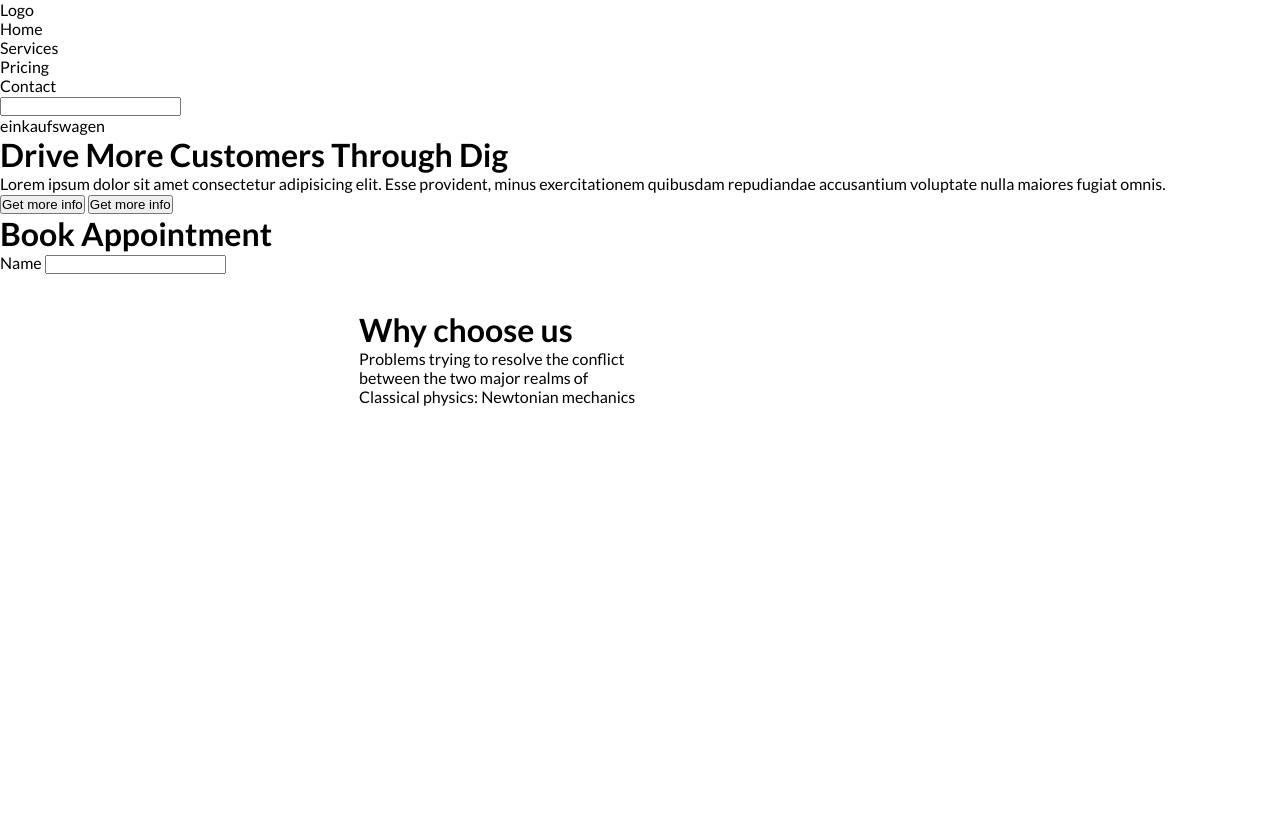
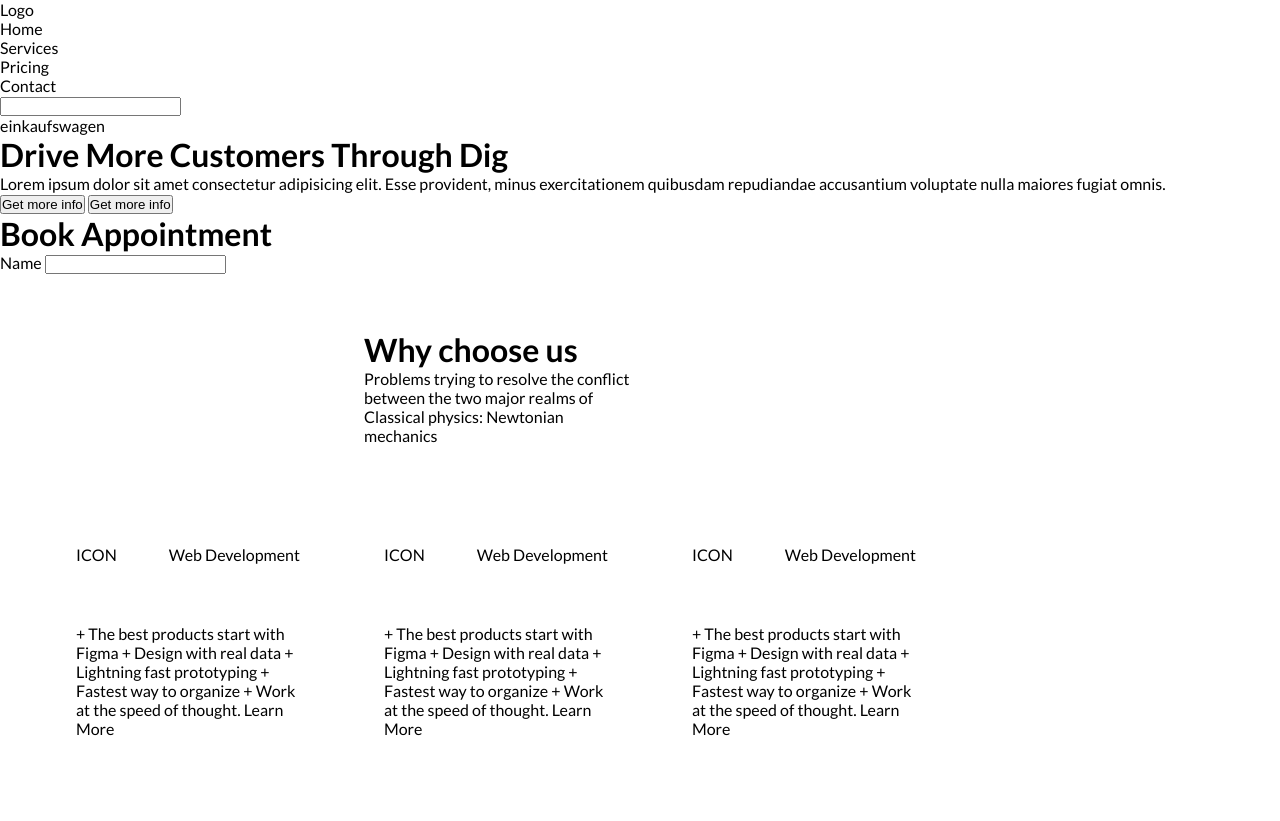
Before and after one commit to MarcoFromBerlin/website-corporate, a website: page dist/index.html in a window 1280 px wide. Before the commit the page ends 800 px from the top, so only its background shows below. Drawn offline with Linux system fonts and the light colour scheme.

Commit message:
home-a contents ok, no css

```diff
--- a/dist/index.html
+++ b/dist/index.html
@@ -44,7 +44,7 @@
 
     <div id="home-b">
       <div class="container">
-        <div class="items">
+        <div class="items col-12">
           <div class="row">
             <div class="col-4"></div>
             <div class="col-4">
@@ -56,6 +56,91 @@
             </div>
             <div class="col-4"></div>
           </div>
+          <div class="row item-columns">
+            <div class="col-12">
+              <div class="row">
+                <div class="col-4">
+                  <div class="row">
+                    <div class="col-4">ICON</div>
+                    <div class="col-8">Web Development</div>
+                  </div>
+
+                  <div class="col-12">
+                    + The best products start with Figma + Design with real data
+                    + Lightning fast prototyping + Fastest way to organize +
+                    Work at the speed of thought.
+                    <a href="#">Learn More</a>
+                  </div>
+                </div>
+                <div class="col-4">
+                  <div class="row">
+                    <div class="col-4">ICON</div>
+                    <div class="col-8">Web Development</div>
+                  </div>
+
+                  <div class="col-12">
+                    + The best products start with Figma + Design with real data
+                    + Lightning fast prototyping + Fastest way to organize +
+                    Work at the speed of thought.
+                    <a href="#">Learn More</a>
+                  </div>
+                </div>
+                <div class="col-4">
+                  <div class="row">
+                    <div class="col-4">ICON</div>
+                    <div class="col-8">Web Development</div>
+                  </div>
+
+                  <div class="col-12">
+                    + The best products start with Figma + Design with real data
+                    + Lightning fast prototyping + Fastest way to organize +
+                    Work at the speed of thought.
+                    <a href="#">Learn More</a>
+                  </div>
+                </div>
+              </div>
+            </div>
+
+            <!-- <div class="col-12">
+              <div class="col-4">
+                <div class="row">
+                  <div class="col-4">ICON</div>
+                  <div class="col-8">Web Development</div>
+                  <div class="col-12">
+                    + The best products start with Figma + Design with real data
+                    + Lightning fast prototyping + Fastest way to organize +
+                    Work at the speed of thought.
+                    <a href="#">Learn More</a>
+                  </div>
+                </div>
+              </div>
+              <div class="col-4">
+                <div class="row">
+                  <div class="col-4">ICON</div>
+                  <div class="col-8">Web Development</div>
+                  <div class="col-12">
+                    + The best products start with Figma + Design with real data
+                    + Lightning fast prototyping + Fastest way to organize +
+                    Work at the speed of thought.
+                    <a href="#">Learn More</a>
+                  </div>
+                </div>
+              </div>
+              <div class="col-4">
+                <div class="row">
+                  <div class="col-4">ICON</div>
+                  <div class="col-8">Web Development</div>
+                  <div class="col-12">
+                    + The best products start with Figma + Design with real data
+                    + Lightning fast prototyping + Fastest way to organize +
+                    Work at the speed of thought.
+                    <a href="#">Learn More</a>
+                  </div>
+                </div>
+              </div> -->
+            <!-- </div> -->
+            <!-- </div> -->
+          </div>
         </div>
       </div>
     </div>
```
